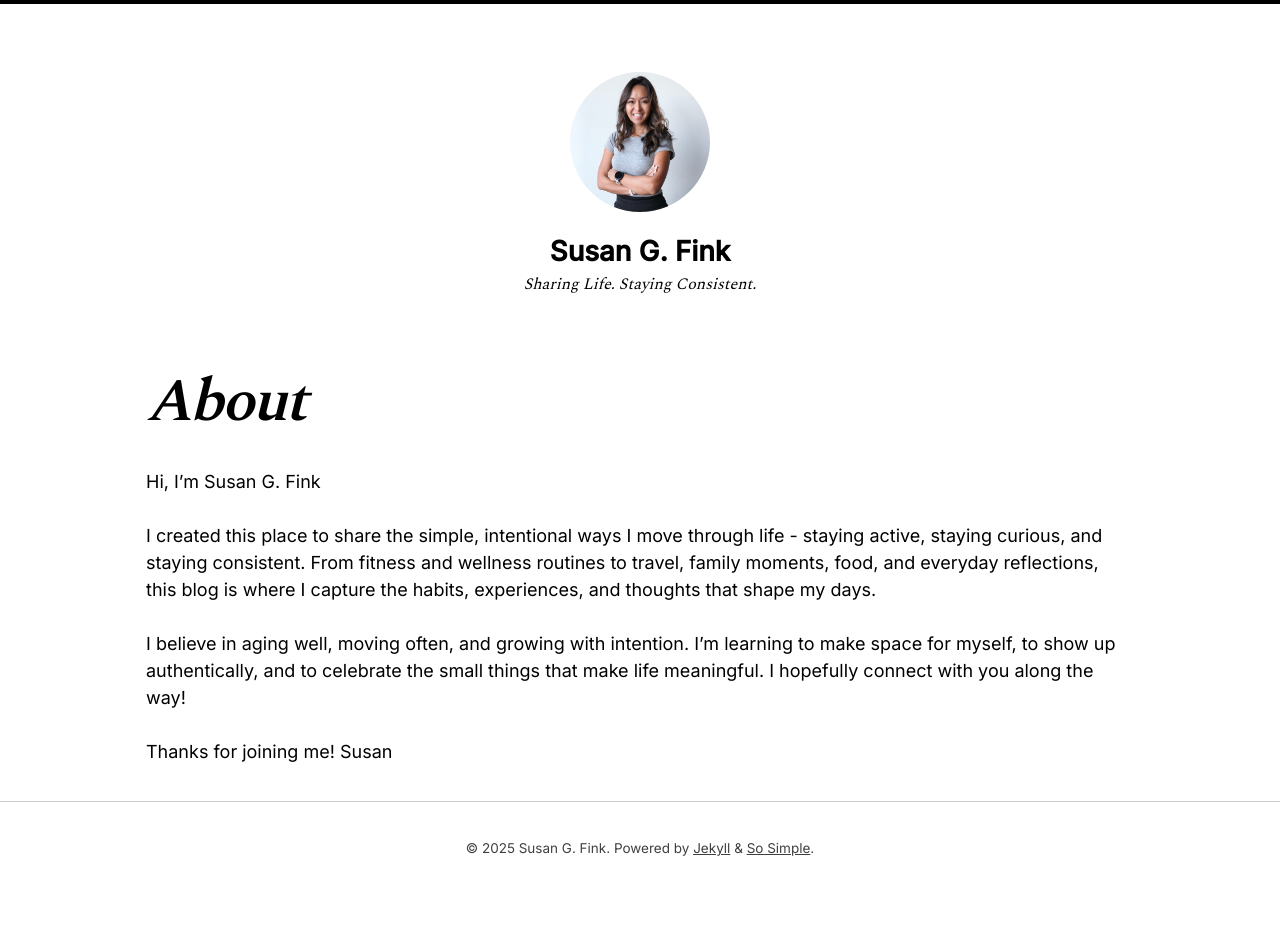
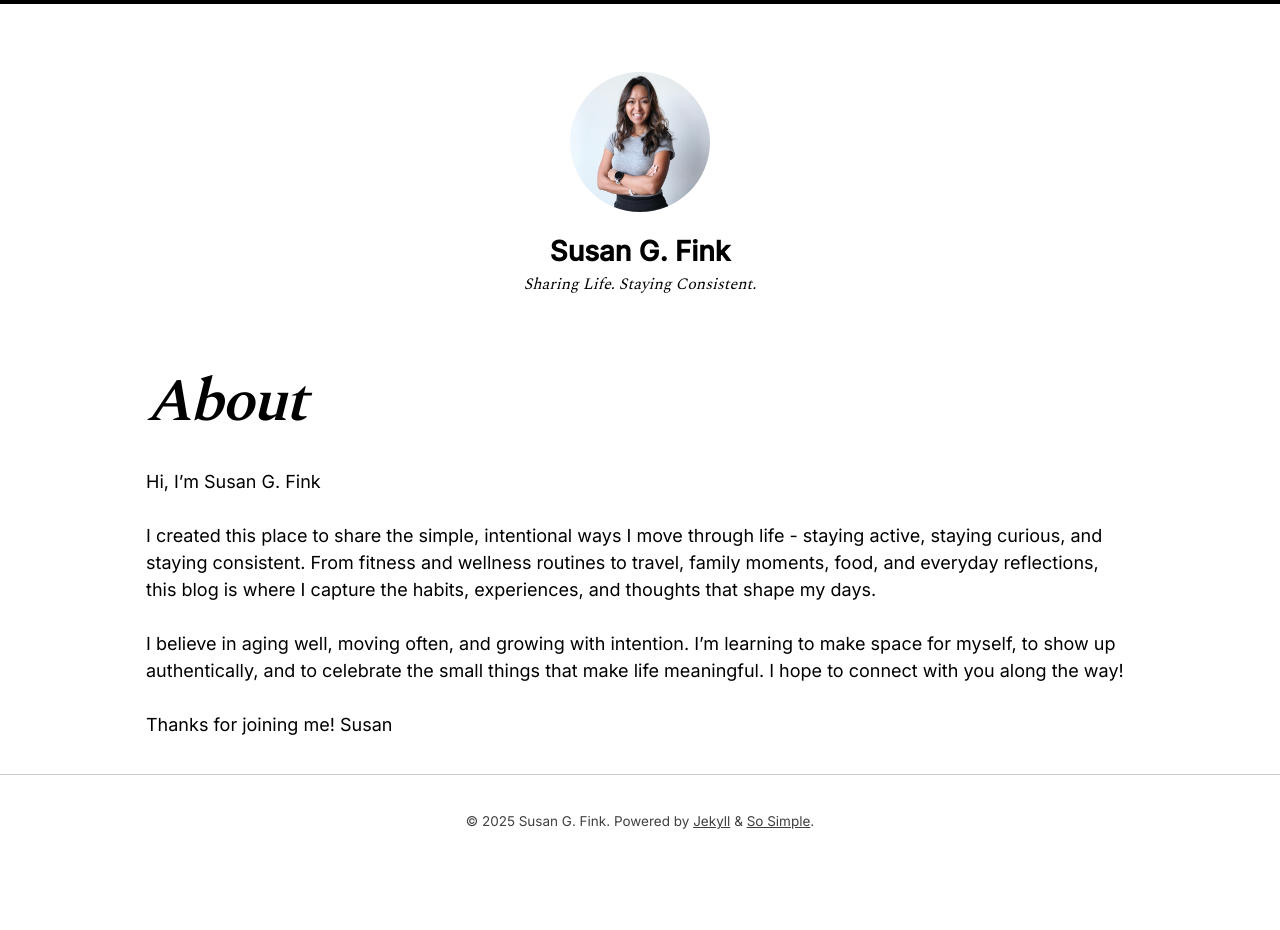
Before and after one commit to susangfink/site, a Jekyll site: the page built from about.md, in a window 1280 px wide. Built offline with Jekyll 4.4.1, drawn with Linux system fonts in a browser that asks for light colours; nearby versions of some CDN libraries; after the commit the page ends 903 px from its top, so only the background shows below that.

Commit message:
Update about.md

```diff
--- a/about.md
+++ b/about.md
@@ -8,7 +8,7 @@ Hi, I'm Susan G. Fink
 
 I created this place to share the simple, intentional ways I move through life - staying active, staying curious, and staying consistent. From fitness and wellness routines to travel, family moments, food, and everyday reflections, this blog is where I capture the habits, experiences, and thoughts that shape my days.
 
-I believe in aging well, moving often, and growing with intention. I'm learning to make space for myself, to show up authentically, and to celebrate the small things that make life meaningful. I hopefully connect with you along the way!
+I believe in aging well, moving often, and growing with intention. I'm learning to make space for myself, to show up authentically, and to celebrate the small things that make life meaningful. I hope to connect with you along the way!
 
 Thanks for joining me!
 Susan
```
